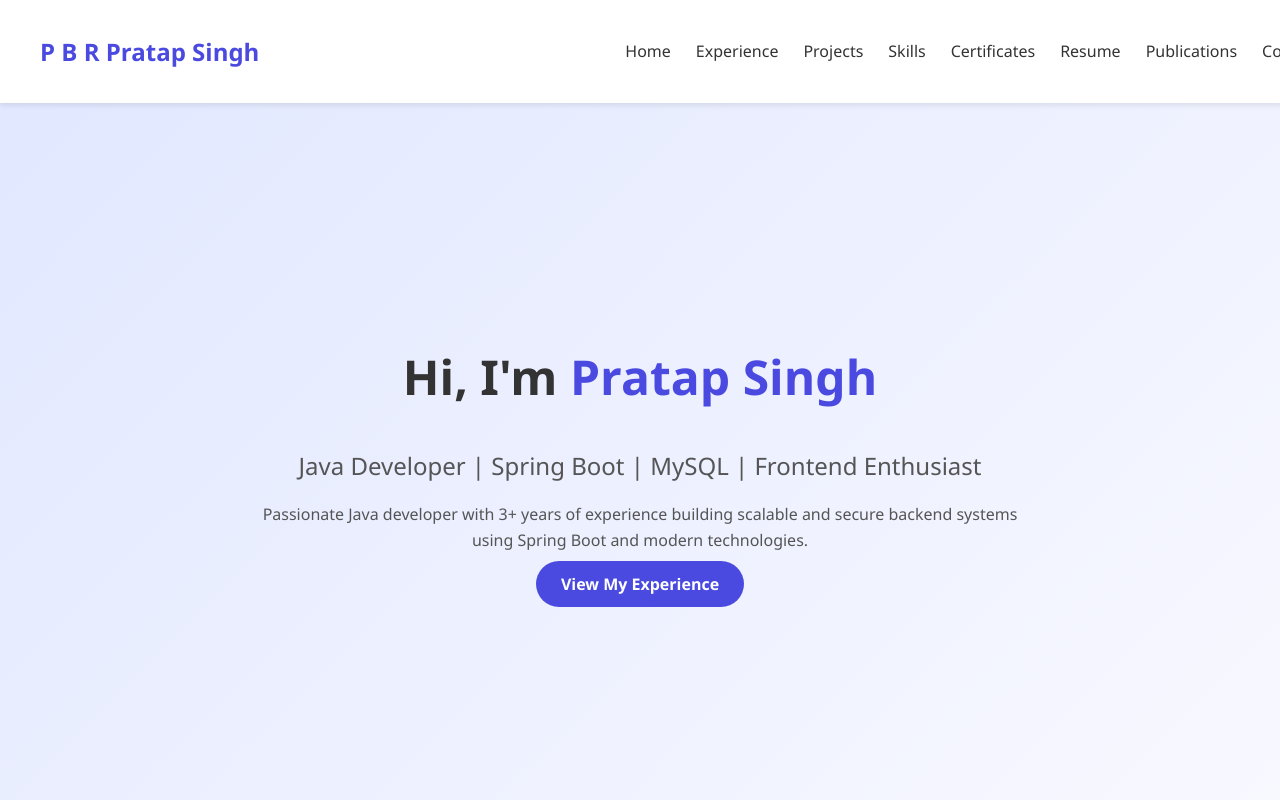
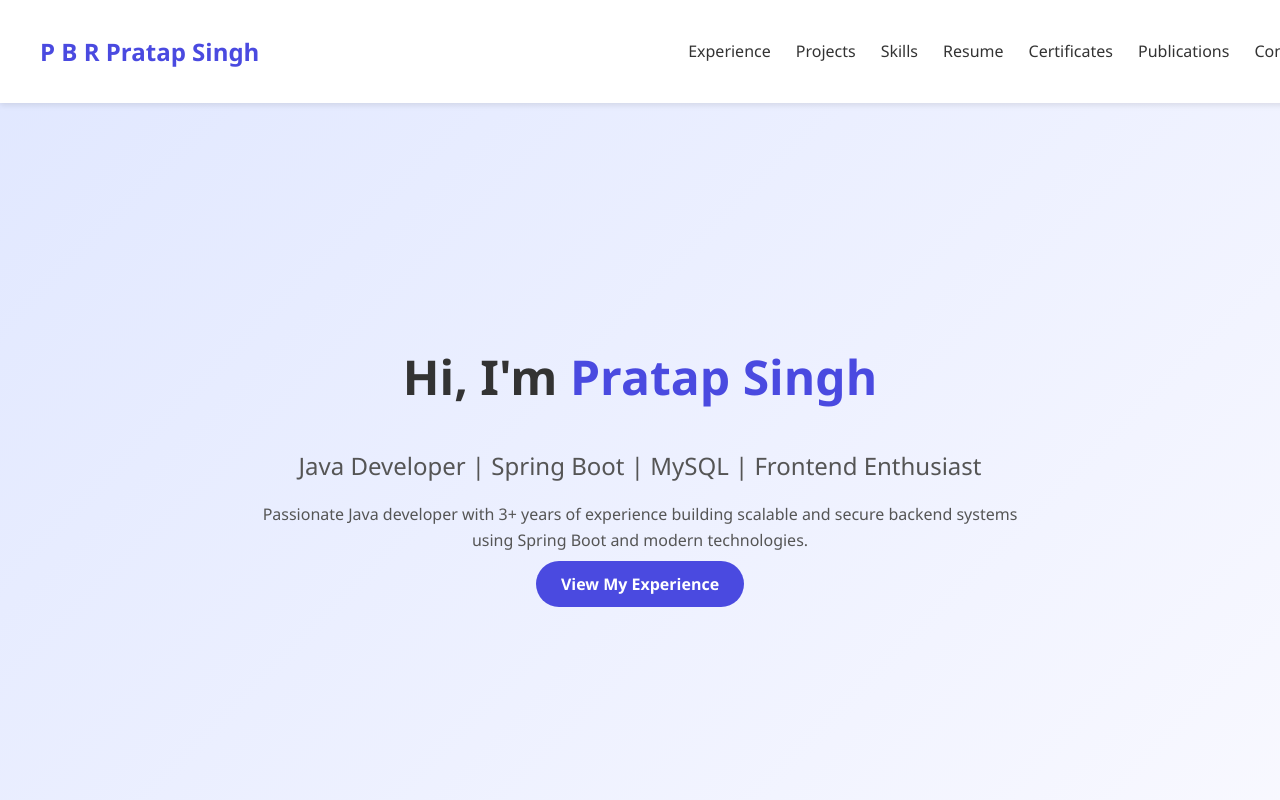
Before and after one commit to pratap8/pratap-portfolio, a React (Create React App) app: page / in a window 1280 px wide. Shown: the top 800 px of the page. Built offline with nearby package versions, Linux system fonts and the light colour scheme.

Commit message:
formatted

```diff
--- a/src/components/Navbar.jsx
+++ b/src/components/Navbar.jsx
@@ -6,14 +6,13 @@ const Navbar = () => {
     <nav className="navbar">
       <h2 className="logo">P B R Pratap Singh</h2>
       <ul className="nav-links">
-        <li><a href="#home">Home</a></li>
         <li><a href="#experience">Experience</a></li>
         <li><a href="#projects">Projects</a></li>
         <li><a href="#skills">Skills</a></li>
+        <li><a href="#resume">Resume</a></li>
         <li><a href="#certificates">Certificates</a></li>
-        <li><a href="#resume">Resume</a></li>
         <li><a href="#publications">Publications</a></li>
-        <li><a href="#contact">Contact</a></li>
+        <li><a href="#contact">Contacts</a></li>
       </ul>
     </nav>
   );
--- a/src/components/Publications.jsx
+++ b/src/components/Publications.jsx
@@ -15,7 +15,7 @@ const Publications = () => {
       date: "Aug 6, 2021",
       Application: "202141034362 A",
       journalNumber: "32/2021",
-      link: "https://search.ipindia.gov.in/IPOJournal/Journal/ViewJournal",
+      link: "https://search.ipindia.gov.in/IPOJournal/Journal/Patent",
     },
 
   ];
--- a/src/styles/App.css
+++ b/src/styles/App.css
@@ -49,7 +49,7 @@ body {
   align-items: center;
   text-align: center;
   background: linear-gradient(135deg, #e0e7ff, #f9f9ff);
-   padding: 50px 30px;
+  padding: 50px 30px;
 }
 
 .hero-content {
@@ -108,7 +108,7 @@ body {
 
 /* ---------- Experience Section ---------- */
 .experience-section {
-   padding: 50px 30px;
+  padding: 50px 30px;
   background-color: #ffffff;
   text-align: center;
 }
@@ -151,7 +151,7 @@ body {
 
 /* ---------- Projects Section ---------- */
 .projects-section {
-   padding: 50px 30px;
+  padding: 50px 30px;
   background-color: #f9f9f9;
   text-align: center;
 }
```
